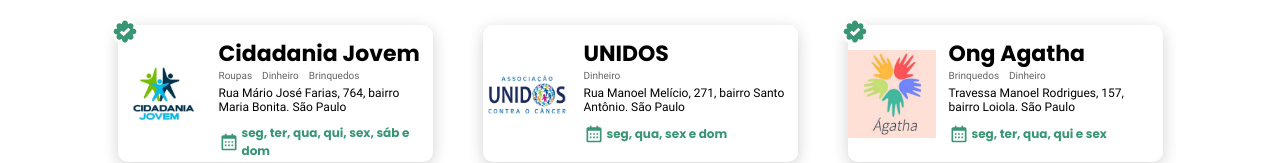
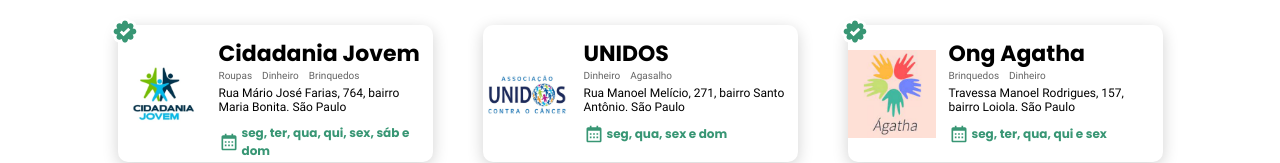
Before and after one commit to estartandodevs-course/doaae, a React (Create React App) app: page /instituicoes in a window 1280 px wide. Shown: the part 287-450 px from the top of the page. Built offline with nearby package versions, Linux system fonts and the light colour scheme.

Commit message:
chore: Adicionando Agasalho como categoria

```diff
--- a/src/mock/ongs.js
+++ b/src/mock/ongs.js
@@ -94,7 +94,7 @@ export const instituicoes = [
     cnpj: "40.947.759/0001-09",
     verificada: false,
     semana: "seg, qua, sex e dom",
-    categorias: ["Dinheiro"],
+    categorias: ["Dinheiro", "Agasalho"],
     endereco: {
       cep: "08090-284",
       logradouro: "Rua Manoel Melício",
```
